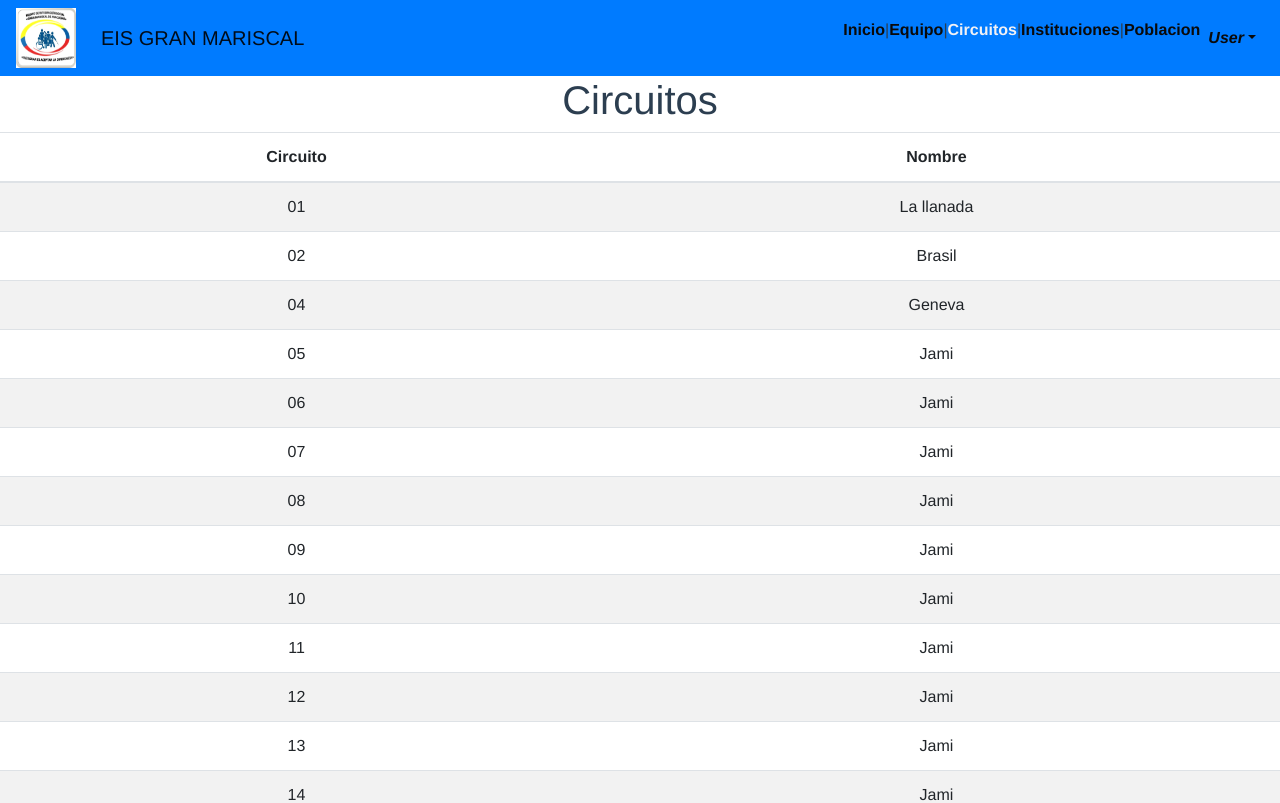
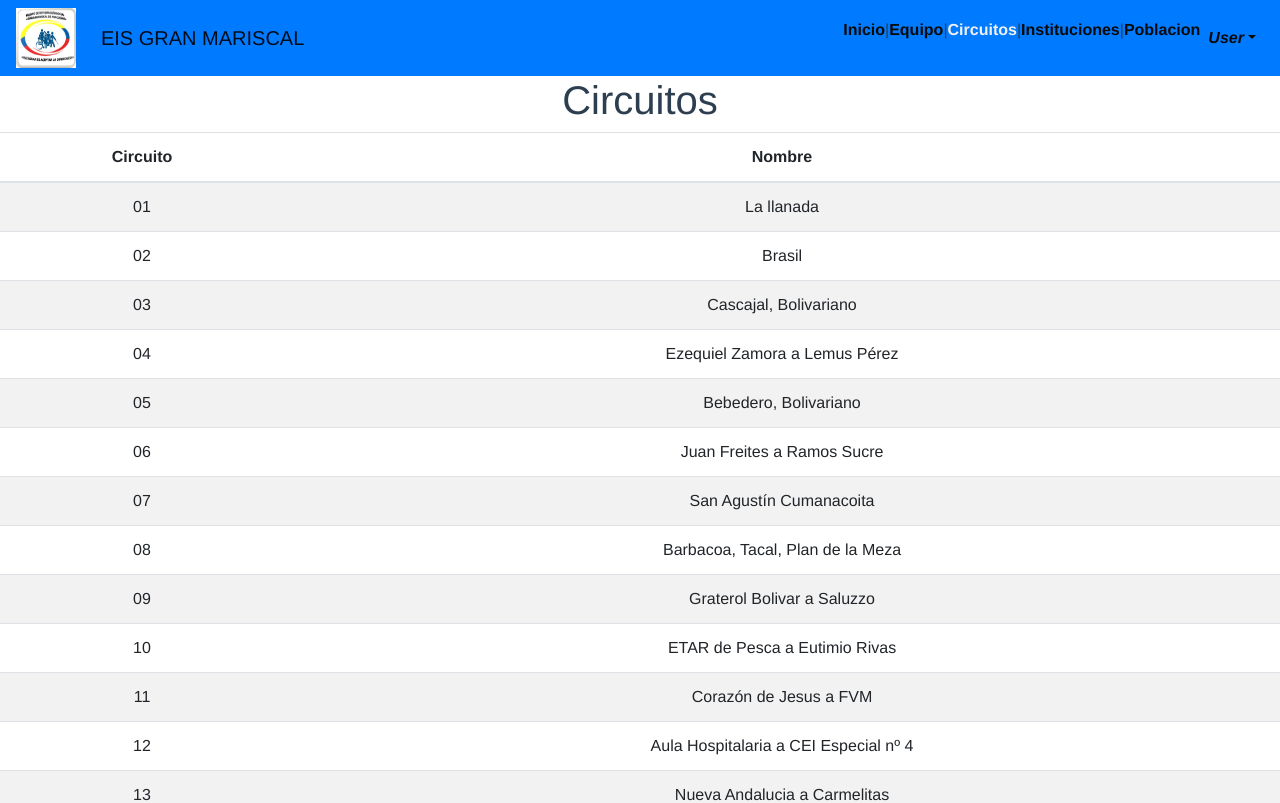
Before and after one commit to ignaciogonzalezvegas/proyecto-equipo, a Vue app: page /circuitos in a window 1280 px wide. Shown: the top 803 px of the page. Built offline with nearby package versions, Linux system fonts and the light colour scheme.

Commit message:
noche 28042021

```diff
--- a/src/views/Circuitos.vue
+++ b/src/views/Circuitos.vue
@@ -12,25 +12,26 @@ export default {
       items: [
         { Circuito: "01", Nombre: "La llanada" },
         { Circuito: "02", Nombre: "Brasil" },
-        { Circuito: "04", Nombre: "Geneva" },
-        { Circuito: "05", Nombre: "Jami" },
-        { Circuito: "06", Nombre: "Jami" },
-        { Circuito: "07", Nombre: "Jami" },
-        { Circuito: "08", Nombre: "Jami" },
-        { Circuito: "09", Nombre: "Jami" },
-        { Circuito: "10", Nombre: "Jami" },
-        { Circuito: "11", Nombre: "Jami" },
-        { Circuito: "12", Nombre: "Jami" },
-        { Circuito: "13", Nombre: "Jami" },
-        { Circuito: "14", Nombre: "Jami" },
-        { Circuito: "15", Nombre: "Jami" },
-        { Circuito: 38, Nombre: "Jami" },
-        { Circuito: 38, Nombre: "Jami" },
-        { Circuito: 38, Nombre: "Jami" },
-        { Circuito: 38, Nombre: "Jami" },
-        { Circuito: 38, Nombre: "Jami" },
-        { Circuito: 38, Nombre: "Jami" },
-        { Circuito: 38, Nombre: "Jami" },
+        { Circuito: "03", Nombre: "Cascajal, Bolivariano" },
+        { Circuito: "04", Nombre: "Ezequiel Zamora a Lemus Pérez" },
+        { Circuito: "05", Nombre: "Bebedero, Bolivariano" },
+        { Circuito: "06", Nombre: "Juan Freites a Ramos Sucre" },
+        { Circuito: "07", Nombre: "San Agustín Cumanacoita" },
+        { Circuito: "08", Nombre: "Barbacoa, Tacal, Plan de la Meza" },
+        { Circuito: "09", Nombre: "Graterol Bolivar a Saluzzo" },
+        { Circuito: "10", Nombre: "ETAR de Pesca a Eutimio Rivas" },
+        { Circuito: "11", Nombre: "Corazón de Jesus a FVM" },
+        { Circuito: "12", Nombre: "Aula Hospitalaria a CEI Especial nº 4" },
+        { Circuito: "13", Nombre: "Nueva Andalucia a Carmelitas" },
+        { Circuito: "14", Nombre: "María Montessori a Cruz de la Unión" },
+        { Circuito: "15", Nombre: "Cantarrana" },
+        { Circuito: "16", Nombre: "Candido Ramírez a Barranquín" },
+        { Circuito: "17", Nombre: "Cruz Salmerón hasta Silverio Córdova" },
+        { Circuito: "18", Nombre: "Modesto Silva a CAI Bicentenario" },
+        { Circuito: "19", Nombre: "Angelitos Negros a San Rafael" },
+        { Circuito: "20", Nombre: "Nva Esparta" },
+        { Circuito: "21", Nombre: "Makro al Peñón" },
+        { Circuito: "22", Nombre: "Tres Picos hasta Morochito" },
         { Circuito: 38, Nombre: "Jami" },
         { Circuito: 38, Nombre: "Jami" },
         { Circuito: 38, Nombre: "Jami" },
```
